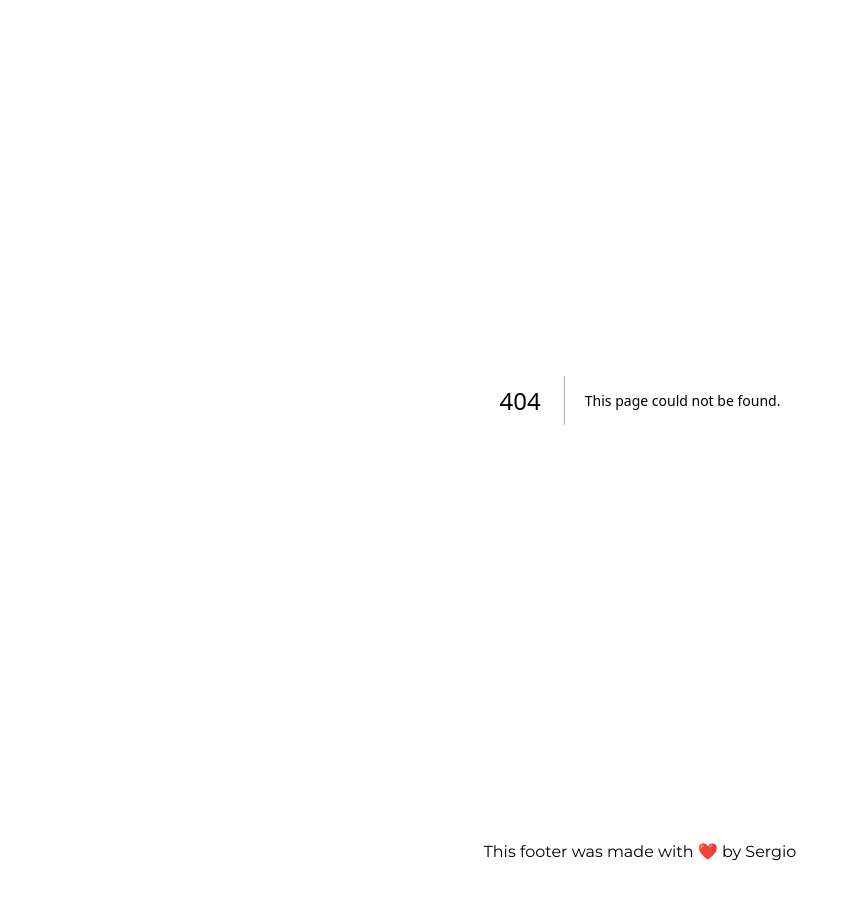
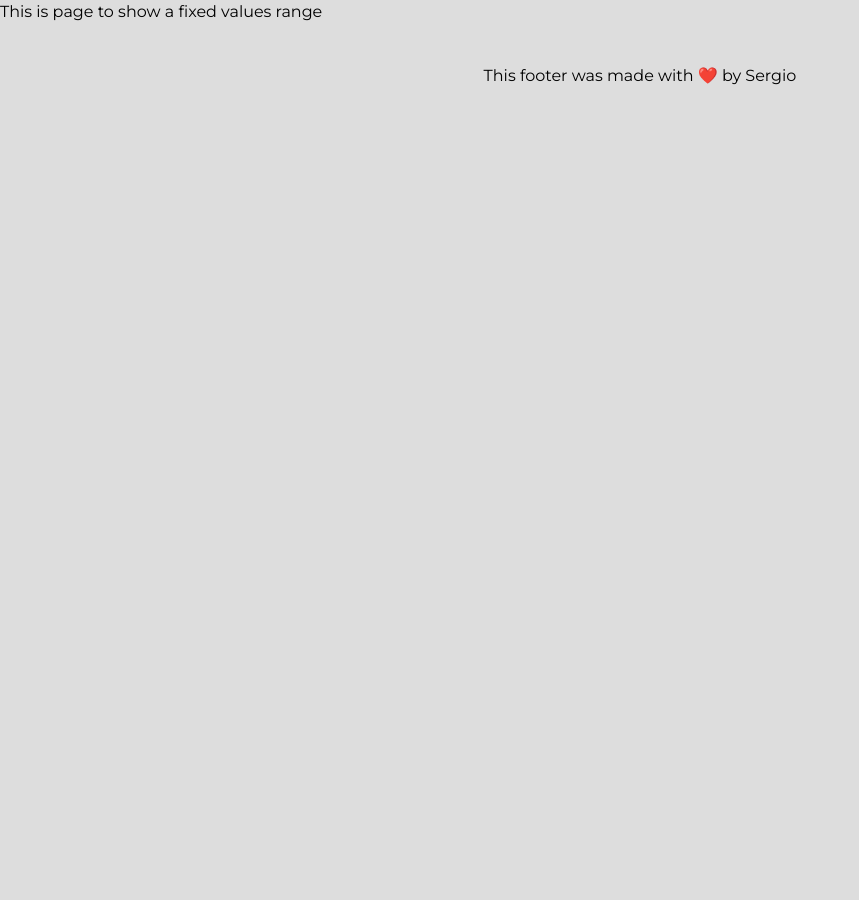
Before and after one commit to sergiofontecha/mango, a Next.js app in the folder range_project/: page /exercise2 in a window 1280 px wide. Before the commit this address had no page. Shown: the top 900 px of the page, without its empty margins (0-859 px from the left). After the commit the page ends 800 px from the top, so only its background shows below. Built offline with nearby package versions, Linux system fonts and the light colour scheme.

Commit message:
Feat: Create folder and page.tsx file for main exercises views

```diff
--- /dev/null
+++ b/range_project/app/exercise1/page.tsx
@@ -0,0 +1,3 @@
+export default function NormalRange() {
+  return <p>This is page to show a normal range</p>
+}
--- /dev/null
+++ b/range_project/app/exercise2/page.tsx
@@ -0,0 +1,3 @@
+export default function FixedValuesRange() {
+  return <p>This is page to show a fixed values range</p>
+}
```
